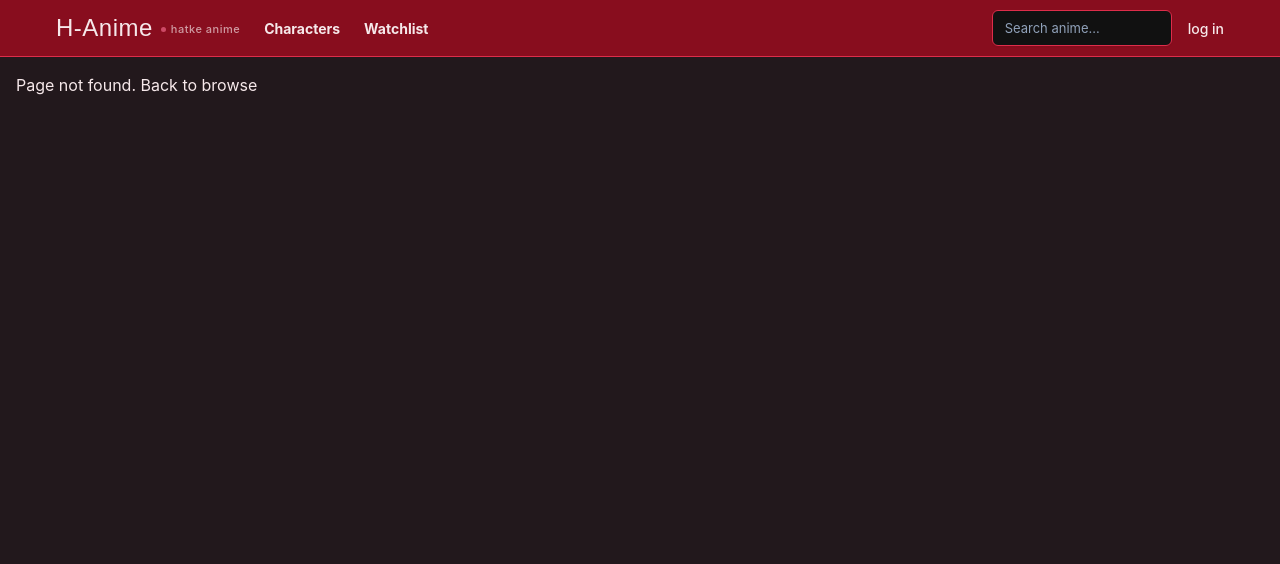
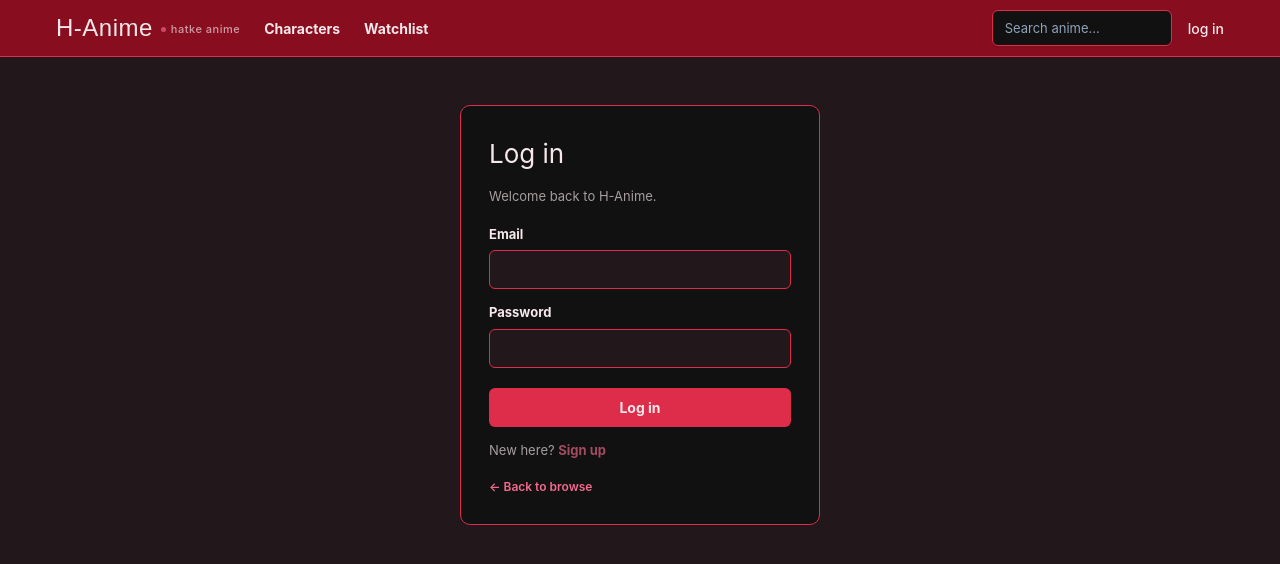
Before and after one commit to Priyansh-prog/HatkeAnime, a React (Vite) app: page /auth in a window 1280 px wide. Before the commit this address had no page. Shown: the top 564 px of the page. Built offline with nearby package versions, Linux system fonts and the light colour scheme; a web font is replaced by a local one.

Commit message:
UI changes

```diff
--- a/src/App.jsx
+++ b/src/App.jsx
@@ -7,7 +7,7 @@
 import CategoryPage from './components/CategoryPage'
 import AnimeDetailsPage from './components/AnimeDetailsPage'
 import WatchlistPage from './components/WatchlistPage'
-import LoginPage from './components/LoginPage'
+import AuthPage from './components/AuthPage'
 import CharactersPage from './components/CharactersPage'
 import { DEFAULT_FILTERS, hasActiveFilters } from './api/sections'
 
@@ -85,7 +85,7 @@
           <Route path="/home" element={<HomePage home={home} />} />
           <Route path="/anime/:id" element={<AnimeDetailsPage />} />
           <Route path="/watchlist" element={<WatchlistPage />} />
-          <Route path="/login" element={<LoginPage />} />
+          <Route path="/auth" element={<AuthPage />} />
           <Route path="/characters" element={<CharactersPage />} />
           <Route
             path="*"
--- a/src/components/LoginPage.jsx
+++ b/src/components/AuthPage.jsx
@@ -1,10 +1,13 @@
 import { useState } from 'react'
 import { Link, useNavigate } from 'react-router-dom'
 
-const LoginPage = () => {
+const AuthPage = () => {
   const navigate = useNavigate()
+  const [mode, setMode] = useState('login')
   const [email, setEmail] = useState('')
   const [password, setPassword] = useState('')
+
+  const isLogin = mode === 'login'
 
   const handleSubmit = (e) => {
     e.preventDefault()
@@ -14,8 +17,10 @@
   return (
     <main className="login-page">
       <form className="login-card" onSubmit={handleSubmit}>
-        <h1>Log in</h1>
-        <p className="login-sub">Welcome back to H-Anime.</p>
+        <h1>{isLogin ? 'Log in' : 'Sign up'}</h1>
+        <p className="login-sub">
+          {isLogin ? 'Welcome back to H-Anime.' : 'Join H-Anime and start building your watchlist.'}
+        </p>
 
         <label className="login-field">
           Email
@@ -34,7 +39,7 @@
           <input
             className="login-input"
             type="password"
-            autoComplete="current-password"
+            autoComplete={isLogin ? 'current-password' : 'new-password'}
             required
             value={password}
             onChange={(e) => setPassword(e.target.value)}
@@ -42,8 +47,19 @@
         </label>
 
         <button className="login-submit" type="submit">
-          Log in
+          {isLogin ? 'Log in' : 'Sign up'}
         </button>
+
+        <p className="login-sub">
+          {isLogin ? 'New here? ' : 'Already have an account? '}
+          <button
+            type="button"
+            className="login-link"
+            onClick={() => setMode(isLogin ? 'signup' : 'login')}
+          >
+            {isLogin ? 'Sign up' : 'Log in'}
+          </button>
+        </p>
 
         <Link className="view-all-btn" to="/home">
           ← Back to browse
@@ -53,4 +69,4 @@
   )
 }
 
-export default LoginPage
+export default AuthPage
--- a/src/components/Navbar.jsx
+++ b/src/components/Navbar.jsx
@@ -22,7 +22,7 @@
 
         <div className="navbar-actions">
           <SearchBar value={searchValue} onChange={onSearchChange} />
-          <Link to="/login" className="navbar-login">
+          <Link to="/auth" className="navbar-login">
             log in
           </Link>
         </div>
--- a/src/index.css
+++ b/src/index.css
@@ -1007,6 +1007,21 @@
   background: var(--wine);
 }
 
+.login-link {
+  background: none;
+  border: 0;
+  padding: 0;
+  font: inherit;
+  color: var(--pink);
+  font-weight: 700;
+  text-decoration: none;
+  cursor: pointer;
+}
+
+.login-link:hover {
+  text-decoration: underline;
+}
+
 .cursor-info {
   animation: cursor-info-in 0.18s ease-out;
 }
```
